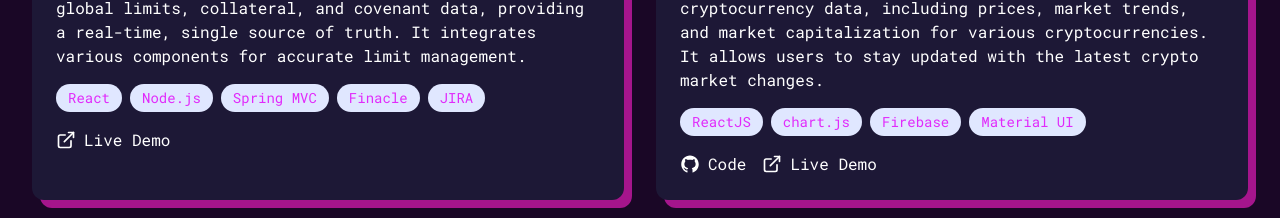
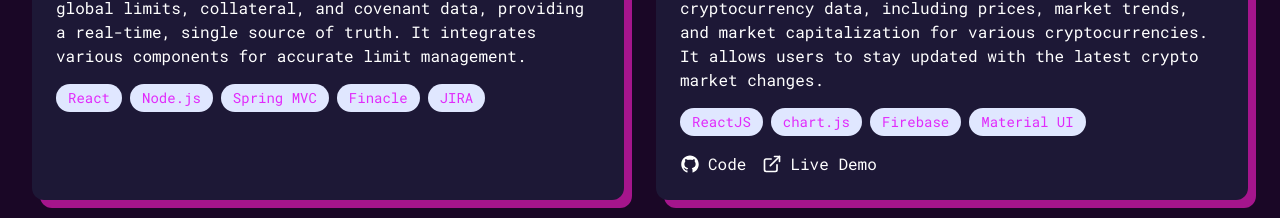
Before and after one commit to shreyasmulay23/my-portfolio, a Next.js app: page / in a window 1280 px wide. Shown: the part 5118-5336 px from the top of the page. Built offline with nearby package versions, Linux system fonts and the light colour scheme.

Commit message:
Polish.
[no-story]

```diff
--- a/app/data/projects.js
+++ b/app/data/projects.js
@@ -42,7 +42,6 @@
         description: 'The Central Limit System (CLS) at DBS Bank consolidates global limits, collateral, and covenant data, providing a real-time, single source of truth. It integrates various components for accurate limit management.',
         image: 'projects/dbs.jpg',
         tech: ['React', 'Node.js', 'Spring MVC', 'Finacle', 'JIRA'],
-        live: 'https://app.anything.world/mesh-generation',
         details: {
             problem: 'Prior to CLS, limits and collateral information were fragmented, making it difficult to get real-time updates or perform consolidated checks across regions. The system streamlined this process.',
             solution:
--- a/components/ProjectModal.jsx
+++ b/components/ProjectModal.jsx
@@ -98,7 +98,7 @@
                                     View Code
                                 </a>)}
 
-                                <a
+                                {project.live && (<a
                                     href={project.live}
                                     target="_blank"
                                     rel="noopener noreferrer"
@@ -106,7 +106,7 @@
                                 >
                                     <LuExternalLink className="w-5 h-5"/>
                                     Live Demo
-                                </a>
+                                </a>)}
                             </div>
                         </div>
                     </motion.div>
--- a/components/Projects.jsx
+++ b/components/Projects.jsx
@@ -80,8 +80,7 @@
                                         <AiOutlineGithub className="w-5 h-5"/>
                                         Code
                                     </a>)}
-
-                                    <a
+                                    {project.live && (<a
                                         href={project.live}
                                         target="_blank"
                                         rel="noopener noreferrer"
@@ -90,7 +89,7 @@
                                     >
                                         <LuExternalLink className="w-5 h-5"/>
                                         Live Demo
-                                    </a>
+                                    </a>)}
                                 </div>
                             </div>
                         </motion.div>
```
Also changed, not shown: 2 other files (tests, documents, lock files or other folders).
